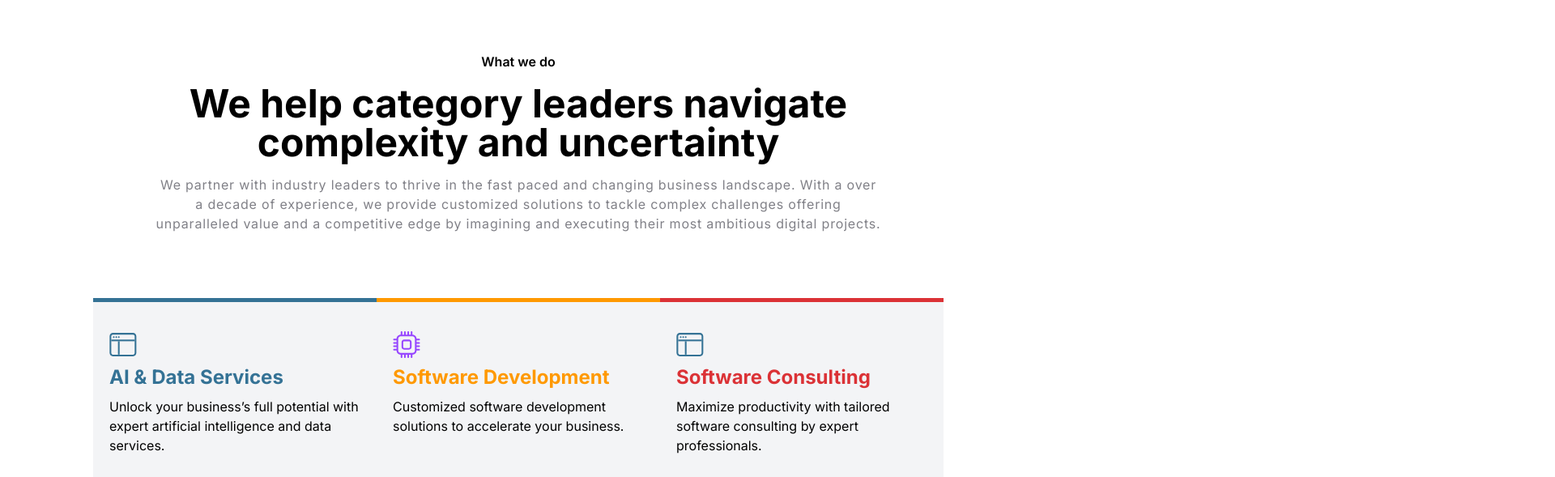
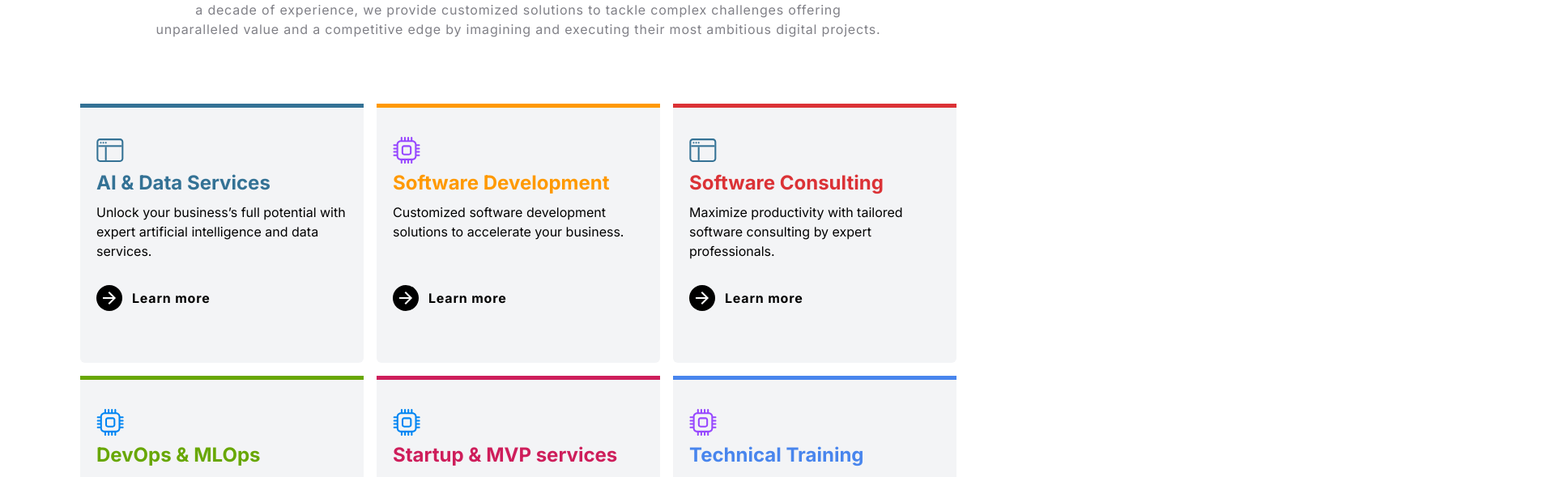
Before and after one commit to andreyscott/velion-web, a Next.js app: page / in a window 1280 px wide. Shown: the part 3266-3855 px from the top of the page at 81% size, 1920 px wide, since content can reach past the window. Built offline with nearby package versions, Linux system fonts and the light colour scheme.

Commit message:
fixed styles inconcintenses in production

```diff
--- a/app/page.tsx
+++ b/app/page.tsx
@@ -10,7 +10,7 @@
 
 export default function Home() {
   return (
-    <main className="flex w-full h-full flex-col items-center justify-between">
+    <main className="flex w-full overflow-hiddenh-full flex-col items-center justify-between">
     <nav className="w-full">
       <Header />
 
@@ -25,7 +25,11 @@
     </nav>
 
     <HeroSection />
+
+  {/* hide over-flow and remove the bottom scroll bar */}
+  <div className=" w-full h-full overflow-hidden">
     <HeroParallaxDemo />
+  </div>
     <Whatwedo />
     <Industry />
     <AuroraBackgroundDemo />
--- a/components/ui/hero-parallax.tsx
+++ b/components/ui/hero-parallax.tsx
@@ -57,7 +57,7 @@
   return (
     <div
       ref={ref}
-      className="h-[300vh] py-40 overflow-hidden overflow-x-hidden  antialiased relative flex flex-col self-auto [perspective:1000px] [transform-style:preserve-3d]"
+      className="h-[270vh] py-32 overflow-hidden overflow-x-hidden overflow-y-hidden antialiased relative flex flex-col self-auto [perspective:1000px] [transform-style:preserve-3d]"
     >
       <Header />
       <motion.div
--- a/components/whatwedo.tsx
+++ b/components/whatwedo.tsx
@@ -93,7 +93,7 @@
         <section className="h-fit ">
             <div className="container py-12 mx-auto text-black flex flex-col gap-[80px]">
                 <span className="flex flex-col gap-4 text-black items-center">
-                    <p className=" font-semibold text-sm xl:text-base leading-5">
+                    <p className=" font-semibold text-sm lg:text-base leading-5">
                         What we do
                     </p>
                     {/* fade rigth in aos animation */}
@@ -117,7 +117,7 @@
                     </p>
                 </span>
 
-                <div className="w-full mx-auto items-center grid grid-cols-1 md:grid-cols-2 gap-y-4 lg:grid-cols-3 ">
+                <div className="w-full mx-auto items-center grid grid-cols-1 xl:grid-cols-3 gap-4 lg:grid-cols-3 ">
 
                     {
                         whatwe.map((item,index)=> (
@@ -130,10 +130,7 @@
           ease: "easeInOut",
         }}
                             key={index}
-                            // data-aos="fade-up"
-                            // data-aos-duration="1500"
-                            // data-aos-delay="300"
-                            // data-aos-once="true"
+
                              className={` border-t-[5px]  ${item.bcolor} w-full max-w-[350px] h-fit min-h-80 py-6 px-5 gap-3 rounded-b-md   bg-gray-100 flex flex-col items-start`}>
                                 <span className={`mx-auto w-full `}/>
                                 <span className="flex flex-col gap-[10px] text-left">
```
